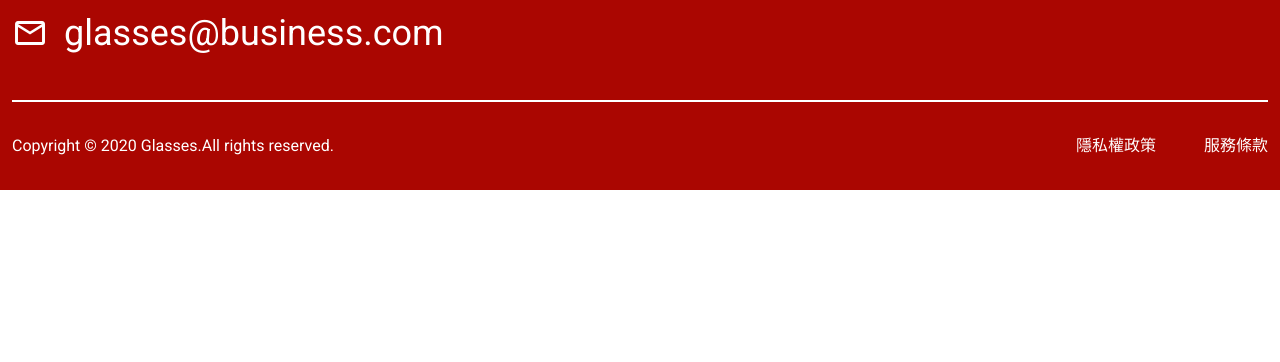
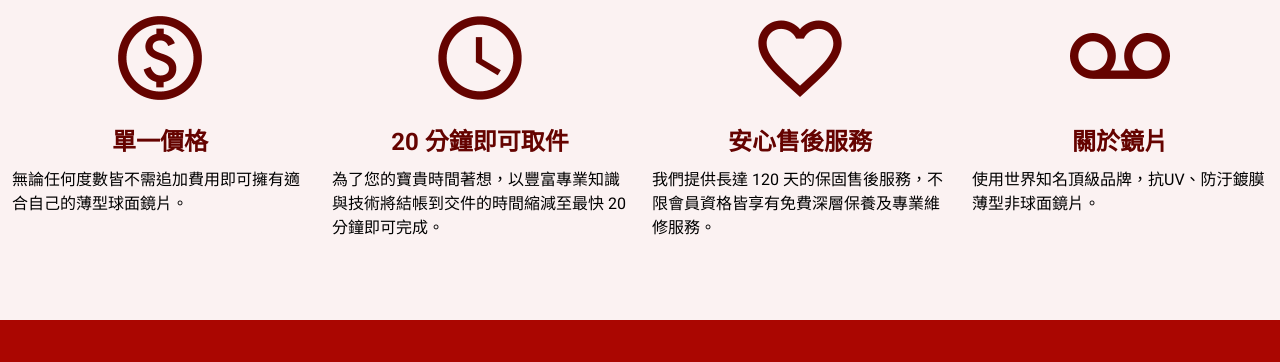
Before and after one commit to timothy96108/week3-branded-website, a plain HTML site: page pages/index.html in a window 1280 px wide. Shown: the part 968-1330 px from the top of the page. Before the commit the page ends 1158 px from the top, so only its background shows below. Drawn offline with Linux system fonts and the light colour scheme.

Commit message:
feat: create introduction section

```diff
--- a/pages/index.html
+++ b/pages/index.html
@@ -50,6 +50,42 @@
       </div>
     </section>
 
+    <!-- intro -->
+    <section class="intro bg-light py-10 py-sm-20">
+      <div class="container">
+        <h2 class="h2 text-primary fw-bold text-center mb-6">用專業的心，做專業的事</h2>
+        <ul class="row">
+          <li class="col-sm-6 col-lg-3 mb-6 mb-lg-0">
+            <img src="../images/intro-1.png" alt="cash icon" class="intro-icon d-block mx-auto mb-4">
+            <h3 class="h5 text-primary fw-bold text-center mb-2">單一價格</h3>
+            <p>
+              無論任何度數皆不需追加費用即可擁有適合自己的薄型球面鏡片。
+            </p>
+          </li>
+          <li class="col-sm-6 col-lg-3 mb-6 mb-lg-0">
+            <img src="../images/intro-2.png" alt="cash icon" class="intro-icon d-block mx-auto mb-4">
+            <h3 class="h5 text-primary fw-bold text-center mb-2">20 分鐘即可取件</h3>
+            <p>
+              為了您的寶貴時間著想，以豐富專業知識與技術將結帳到交件的時間縮減至最快 20 分鐘即可完成。
+            </p>
+          </li>
+          <li class="col-sm-6 col-lg-3 mb-6 mb-sm-0">
+            <img src="../images/intro-3.png" alt="cash icon" class="intro-icon d-block mx-auto mb-4">
+            <h3 class="h5 text-primary fw-bold text-center mb-2">安心售後服務</h3>
+            <p>
+              我們提供長達 120 天的保固售後服務，不限會員資格皆享有免費深層保養及專業維修服務。
+            </p>
+          </li>
+          <li class="col-sm-6 col-lg-3">
+            <img src="../images/intro-4.png" alt="cash icon" class="intro-icon d-block mx-auto mb-4">
+            <h3 class="h5 text-primary fw-bold text-center mb-2">關於鏡片</h3>
+            <p>
+              使用世界知名頂級品牌，抗UV、防汙鍍膜薄型非球面鏡片。
+            </p>
+          </li>
+        </ul>
+      </div>
+    </section>
   </main>
 
   <footer class="footer bg-secondary">
--- a/style/pages/index.css
+++ b/style/pages/index.css
@@ -1,3 +1,4 @@
+/* banner */
 .banner {
   height: calc(100vh - 80px);
   background-image: url('../../images/banner.png');
@@ -22,3 +23,8 @@
     height: calc(100vh - 180px);
   }
 }
+
+/* intro */
+.intro-icon {
+  width: 100px;
+}
--- a/style/utilities/layout.css
+++ b/style/utilities/layout.css
@@ -74,3 +74,30 @@
 .h-100 {
   height: 100%;
 }
+
+/* grid system */
+.row {
+  display: flex;
+  flex-wrap: wrap;
+  margin-right: -0.75rem;
+  margin-left: -0.75rem;
+}
+
+.row > * {
+  width: 100%;
+  max-width: 100%;
+  padding-right: 0.75rem;
+  padding-left: 0.75rem;
+}
+
+@media (min-width: 576px) {
+  .col-sm-6 {
+    width: 50%;
+  }
+}
+
+@media (min-width: 992px) {
+  .col-lg-3 {
+    width: 25%;
+  }
+}
--- a/style/utilities/spacing.css
+++ b/style/utilities/spacing.css
@@ -3,8 +3,17 @@
   padding-bottom: 1rem;
 }
 
+.py-10 {
+  padding-top: 2.5rem;
+  padding-bottom: 2.5rem;
+}
+
 .me-4 {
   margin-right: 1rem;
+}
+
+.mx-auto {
+  margin: 0 auto;
 }
 
 .mb-2 {
@@ -15,11 +24,20 @@
   margin-bottom: 1rem;
 }
 
+.mb-6 {
+  margin-bottom: 1.5rem;
+}
+
 .mb-9 {
   margin-bottom: 2.25rem;
 }
 
 @media (min-width: 576px) {
+  .py-sm-20 {
+    padding-top: 5rem;
+    padding-bottom: 5rem;
+  }
+
   .me-sm-12 {
     margin-right: 3em;
   }
@@ -32,3 +50,9 @@
     margin-bottom: 2rem;
   }
 }
+
+@media (min-width: 992px) {
+  .mb-lg-0 {
+    margin-bottom: 0;
+  }
+}
--- a/style/utilities/typography.css
+++ b/style/utilities/typography.css
@@ -93,3 +93,7 @@
 .text-end {
   text-align: end;
 }
+
+.text-center {
+  text-align: center;
+}
```
